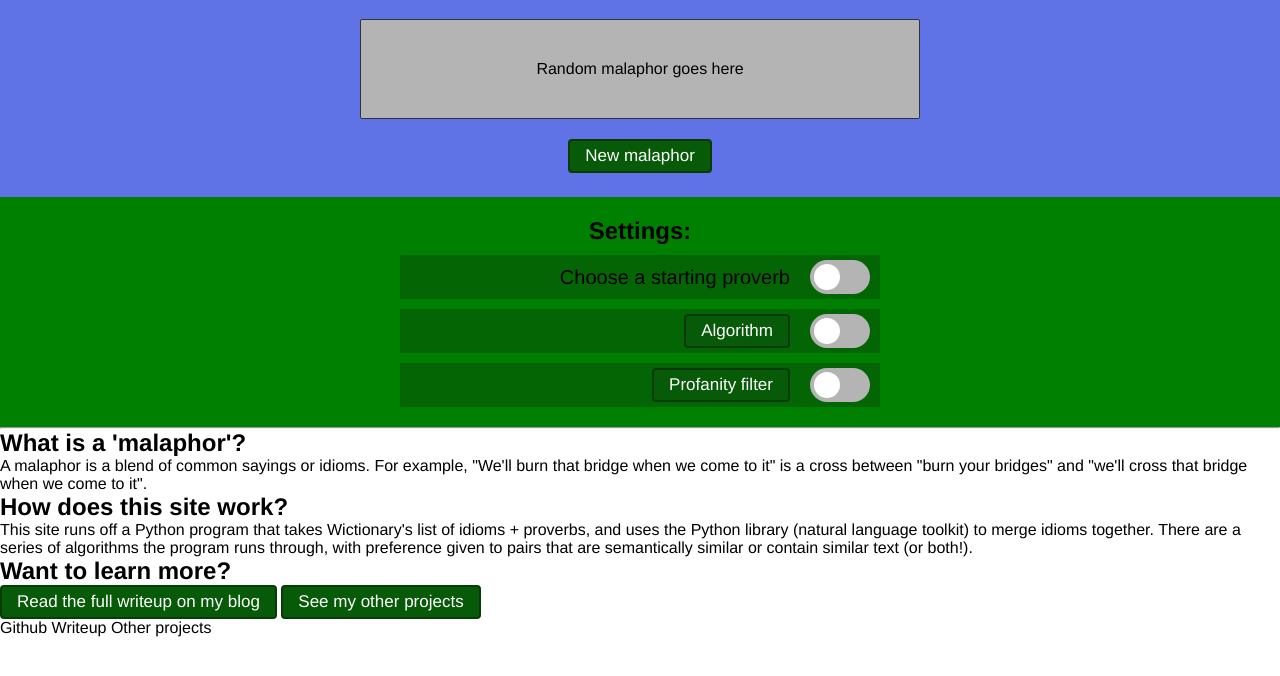
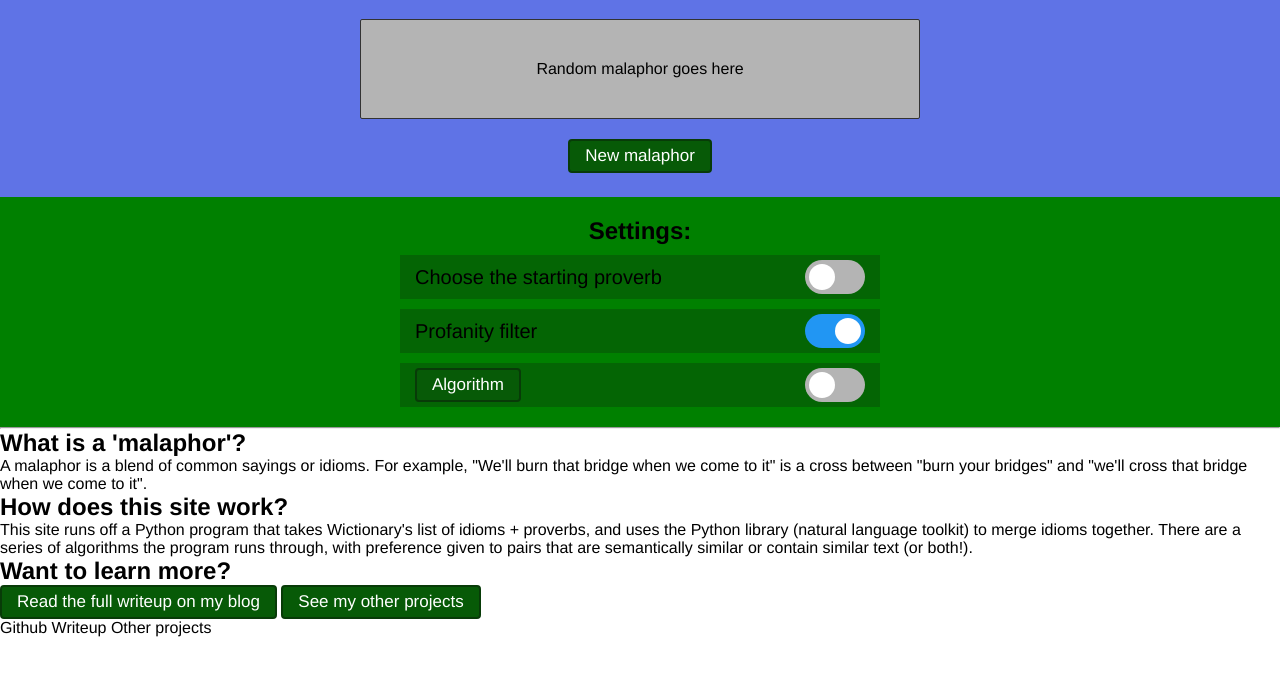
Before and after one commit to rachel-meadows/malaphor, a plain HTML site: page Frontend/index.html in a window 1280 px wide. Shown: the part 102-778 px from the top of the page. Drawn offline with Linux system fonts and the light colour scheme.

Commit message:
Reposition and restyle user input elements

```diff
--- a/Frontend/index.html
+++ b/Frontend/index.html
@@ -18,21 +18,21 @@
     <div class="options">
         <h2>Settings:</h2>
         <div id="user-input" class="settings-container">
-            <div>Choose a starting proverb</div>
-            <label class="switch">
-                <input type="checkbox">
-                <span class="slider"></span>
-            </label>
-        </div>
-        <div id="algorithm-type" class="settings-container">
-            <button>Algorithm</button>
+            <div class="settings-text">Choose the starting proverb</div>
             <label class="switch">
                 <input type="checkbox">
                 <span class="slider"></span>
             </label>
         </div>
         <div id="profanity-filter" class="settings-container">
-        <button>Profanity filter</button>
+            <div class="settings-text">Profanity filter</div>
+                <label class="switch">
+                    <input type="checkbox" checked>
+                    <span class="slider"></span>
+                </label>
+        </div>
+        <div id="algorithm-type" class="settings-container">
+            <button>Algorithm</button>
             <label class="switch">
                 <input type="checkbox">
                 <span class="slider"></span>
--- a/Frontend/styles.css
+++ b/Frontend/styles.css
@@ -64,13 +64,18 @@ button:hover {
 
 .settings-container {
     display: flex;
-    justify-content: flex-end;
+    justify-content: space-between;
     align-items: center;
-    gap: 20px;
+    gap: 10px;
     font-size: 20px;
     background-color: rgba(7, 90, 7, 0.7);
-    padding: 5px 10px;
+    padding: 5px 15px;
     width: 60vh;
+}
+
+.settings-text {
+    display: flex;
+    justify-self: flex-end;
 }
 
  .switch {
```
